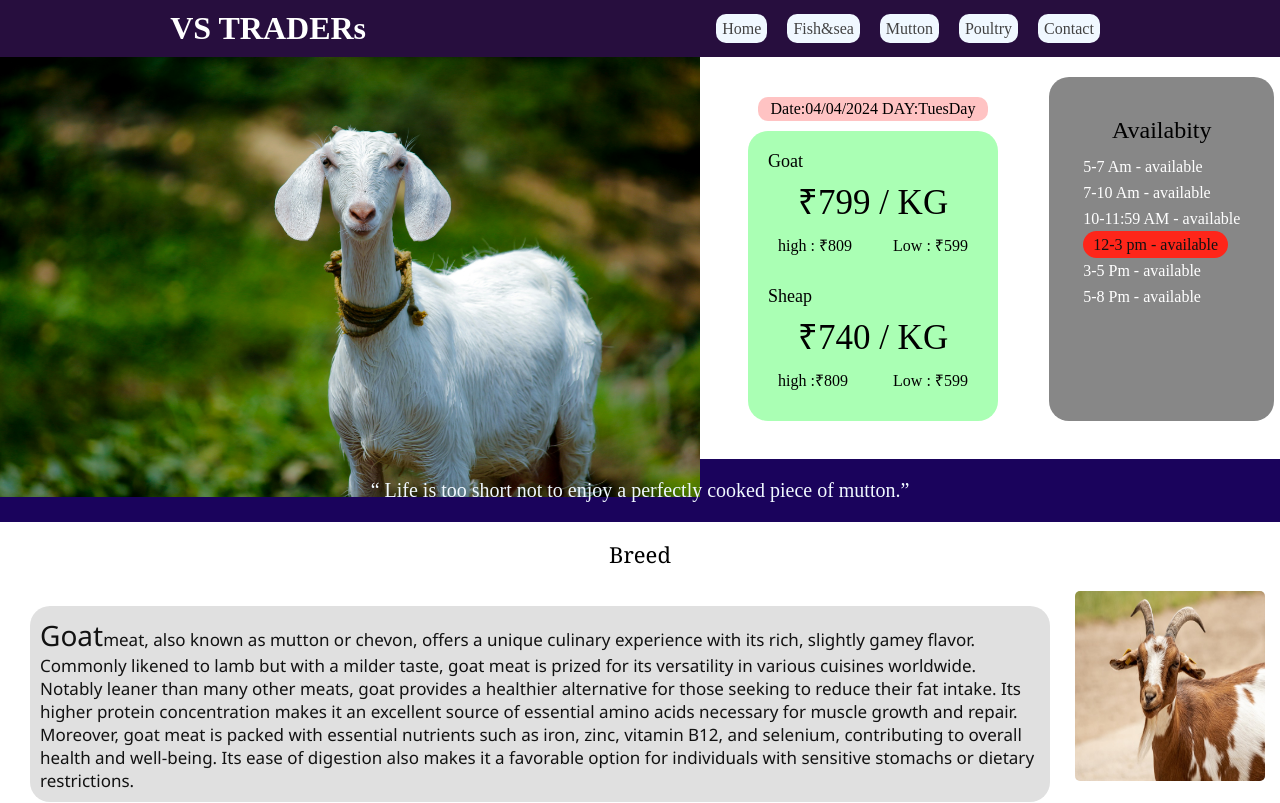
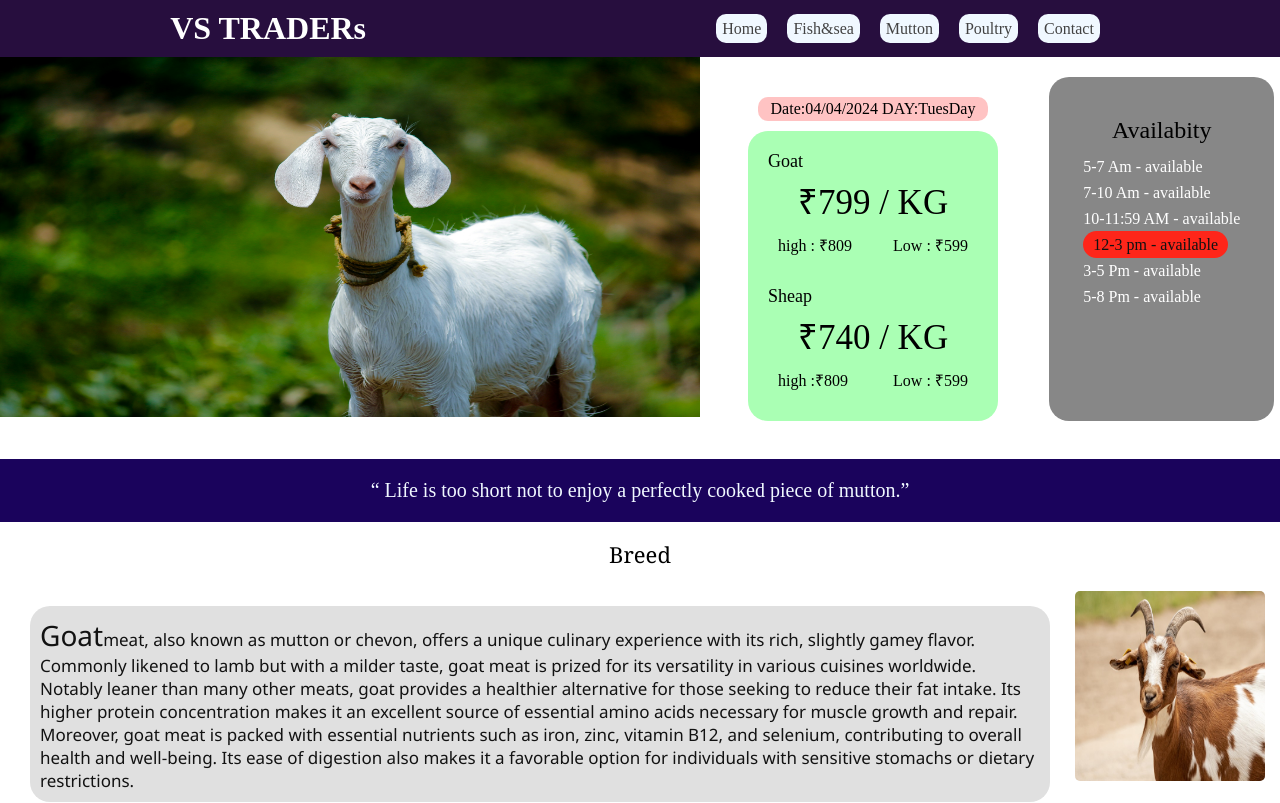
Before and after one commit to mahaprabusivasamy/VS-Traders, a React (Vite) app: page /Mutton in a window 1280 px wide. Shown: the top 803 px of the page. Built offline with nearby package versions, Linux system fonts and the light colour scheme.

Commit message:
Update Style.css

```diff
--- a/src/Components/Style.css
+++ b/src/Components/Style.css
@@ -1,6 +1,6 @@
 img{
     width: 700px;
-    height: 55vh;
+    height: 45vh;
 }
 /* .image{
     padding: 10px;
```
